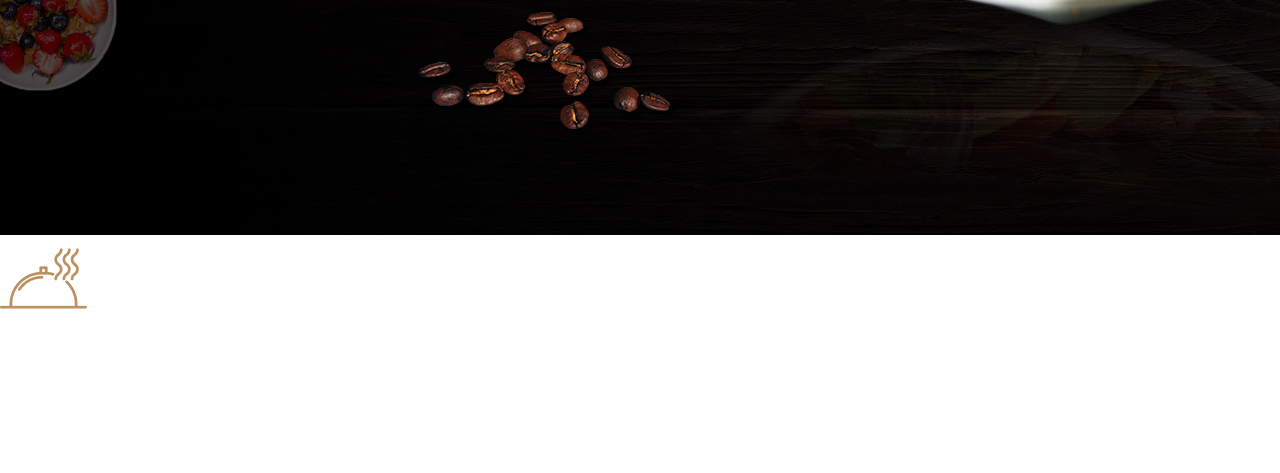
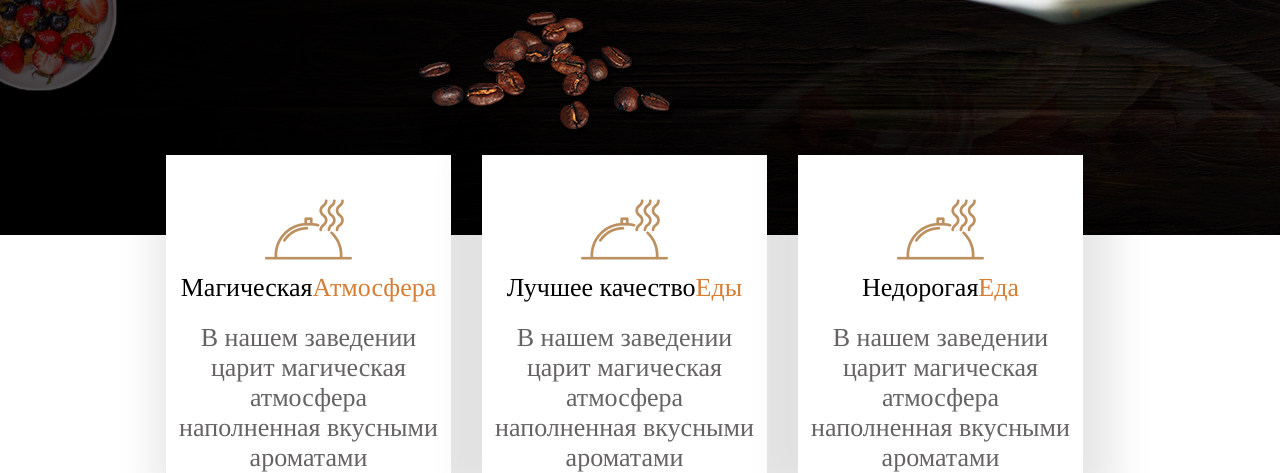
Before and after one commit to ArtjomM/SushiSite, a plain HTML site: page sushi_Site/index.html in a window 1280 px wide. Shown: the part 565-1038 px from the top of the page. Before the commit the page ends 892 px from the top, so only its background shows below. Drawn offline with nearby package versions, Linux system fonts and the light colour scheme.

Commit message:
Add files via upload
added cards

```diff
--- a/sushi_Site/index.html
+++ b/sushi_Site/index.html
@@ -1,19 +1,21 @@
 <!DOCTYPE html>
 <html lang="en">
-
   <head>
-    <meta charset="UTF-8">
-    <link rel="stylesheet" href="style.css">
-    <link rel="preconnect" href="https://fonts.googleapis.com">
-    <link rel="preconnect" href="https://fonts.gstatic.com" crossorigin>
-    <link href="https://fonts.googleapis.com/css2?family=Open+Sans:wght@300;400;500;600;700;800&display=swap"
-        rel="stylesheet">
-    <link rel="preconnect" href="https://fonts.googleapis.com">
-    <link rel="preconnect" href="https://fonts.gstatic.com" crossorigin>
+    <meta charset="UTF-8" />
+    <link rel="stylesheet" href="style.css" />
+    <link rel="preconnect" href="https://fonts.googleapis.com" />
+    <link rel="preconnect" href="https://fonts.gstatic.com" crossorigin />
+    <link
+      href="https://fonts.googleapis.com/css2?family=Open+Sans:wght@300;400;500;600;700;800&display=swap"
+      rel="stylesheet"
+    />
+    <link rel="preconnect" href="https://fonts.googleapis.com" />
+    <link rel="preconnect" href="https://fonts.gstatic.com" crossorigin />
     <link
       href="https://fonts.googleapis.com/css2?family=Open+Sans:wght@300;400;500;600;700;800&family=Tinos:wght@400;700&display=swap"
-        rel="stylesheet">
-    <meta name="viewport" content="width=device-width, initial-scale=1.0">
+      rel="stylesheet"
+    />
+    <meta name="viewport" content="width=device-width, initial-scale=1.0" />
     <title>Restouran</title>
   </head>
 
@@ -22,7 +24,7 @@
       <div class="container">
         <div class="header-line">
           <div class="header-logo">
-                    <img src="LOGO.png" alt="">
+            <img src="LOGO.png" alt="" />
           </div>
           <div class="nav">
             <a class="nav-item" href="">Главная</a>
@@ -32,25 +34,29 @@
           </div>
           <div class="cart">
             <a href="">
-                        <img src="cart.png" class="cart-img" alt="">
+              <img src="cart.png" class="cart-img" alt="" />
             </a>
           </div>
           <div class="phone">
             <div class="phone-holder">
               <div class="phone-img">
-                            <img src="phone.png" alt="">
+                <img src="phone.png" alt="" />
               </div>
-                        <div class="number"><a class="num" href="#">+999-888-76-54</a></div>
+              <div class="number">
+                <a class="num" href="#">+999-888-76-54</a>
               </div>
-                    <div class="phone-text">Свяжитесь с нами <br>для
-                        бронирования</div>
+            </div>
+            <div class="phone-text">
+              Свяжитесь с нами <br />для бронирования
+            </div>
           </div>
           <div class="btn">
             <a class="button" href="">Заказ столика</a>
           </div>
         </div>
         <div class="header-down">
-                <div class="header-title">Добро пожаловать в
+          <div class="header-title">
+            Добро пожаловать в
             <div class="header-subtitle">Наш ресторан</div>
             <div class="header-suptitle">Дом лучшей еды</div>
             <div class="header-btn">
@@ -62,13 +68,40 @@
     </div>
 
     <div class="cards">
+      <div class="container">
+        <div class="cards-holder">
           <div class="card">
             <div class="card-image">
-                <img class="card-img" src="card.png" alt="">
+              <img class="card-img" src="card.png" alt="" />
+            </div>
+            <div class="card-title">Магическая <span>Атмосфера</span></div>
+            <div class="card-desc">
+              В нашем заведении царит магическая атмосфера наполненная вкусными
+              ароматами
+            </div>
+          </div>
+          <div class="card">
+            <div class="card-image">
+              <img class="card-img" src="card.png" alt="" />
+            </div>
+            <div class="card-title">Лучшее качество <span>Еды</span></div>
+            <div class="card-desc">
+              В нашем заведении царит магическая атмосфера наполненная вкусными
+              ароматами
+            </div>
+          </div>
+          <div class="card">
+            <div class="card-image">
+              <img class="card-img" src="card.png" alt="" />
+            </div>
+            <div class="card-title">Недорогая <span>Еда</span></div>
+            <div class="card-desc">
+              В нашем заведении царит магическая атмосфера наполненная вкусными
+              ароматами
             </div>
           </div>
         </div>
-
+      </div>
+    </div>
   </body>
-
 </html>
--- a/sushi_Site/style.css
+++ b/sushi_Site/style.css
@@ -1,6 +1,6 @@
 body {
   margin: 0;
-    font-family: 'Open Sans', sans-serif;
+  font-family: "Open Sans", sans-serif;
 }
 
 .container {
@@ -33,13 +33,12 @@ body {
 
   margin-right: 20px;
 
-    transition: color .3s linear;
+  transition: color 0.3s linear;
   width: 300px;
 }
 
 .nav-item-last {
   margin-right: 50px;
-    ;
 }
 
 .nav-item:hover {
@@ -48,7 +47,7 @@ body {
 
 .cart {
   position: relative;
-    border-right: 3px solid #FFFFFF;
+  border-right: 3px solid #ffffff;
   padding-right: 10px;
   height: 50px;
   padding-left: 50px;
@@ -66,7 +65,7 @@ body {
   color: #fff;
   font-weight: 700;
 
-    transition: color .3s linear;
+  transition: color 0.3s linear;
 }
 
 .num:hover {
@@ -92,7 +91,7 @@ body {
   font-weight: 700;
   border-radius: 5px;
 
-    transition: background-color .3s linear;
+  transition: background-color 0.3s linear;
 }
 
 .button:hover {
@@ -105,7 +104,7 @@ body {
 
 .header-title {
   color: #d67e35;
-    font-family: 'Tinos', serif;
+  font-family: "Tinos", serif;
   font-size: 50px;
   font-weight: 400;
 
@@ -118,7 +117,7 @@ body {
 
 .header-suptitle:before {
   position: absolute;
-    content: '';
+  content: "";
   width: 61px;
   height: 2px;
   background-color: #c4c4c4;
@@ -129,12 +128,12 @@ body {
 .header-suptitle {
   color: #fff;
   font-size: 18px;
-    font-family: 'Open Sans', sans-serif;
+  font-family: "Open Sans", sans-serif;
 }
 
 .header-suptitle:after {
   position: absolute;
-    content: '';
+  content: "";
   width: 61px;
   height: 2px;
   background-color: #c4c4c4;
@@ -148,12 +147,49 @@ body {
   padding: 14px 28px;
   font-size: 14px;
   font-weight: 700;
-    font-family: 'Open Sans', sans-serif;
+  font-family: "Open Sans", sans-serif;
   text-decoration: none;
   border-radius: 5px;
-    transition: background-color .3s linear;
+  transition: background-color 0.3s linear;
 }
 
 .header-button:hover {
   background-color: #a25618;
 }
+.cards-holder {
+  display: flex; /**расположение в строку, а не встрочку**/
+  justify-content: center;
+}
+.card {
+  box-shadow: 10px 10px 40px 20px #0000001a;
+  width: 349px;
+  margin-right: 31px;
+  background-color: #fff;
+  margin-top: -80px;
+  padding: 0px 10px;
+}
+.card-image {
+  display: flex;
+  justify-content: center;
+  padding-top: 31px;
+}
+.card-title {
+  display: flex;
+  justify-content: center;
+  margin-bottom: 20px;
+
+  font-family: "Tinos", serif;
+  font-size: 26px;
+  font-weight: 400;
+}
+.card-title span{
+    color: #d67e35;
+}
+.card-desc {
+  text-align: center;
+
+  font-family: "Tinos", serif;
+  font-size: 26px;
+  font-weight: 400;
+  color: #656363;
+}
```
Lines whose indentation alone changed are shown as unchanged.
